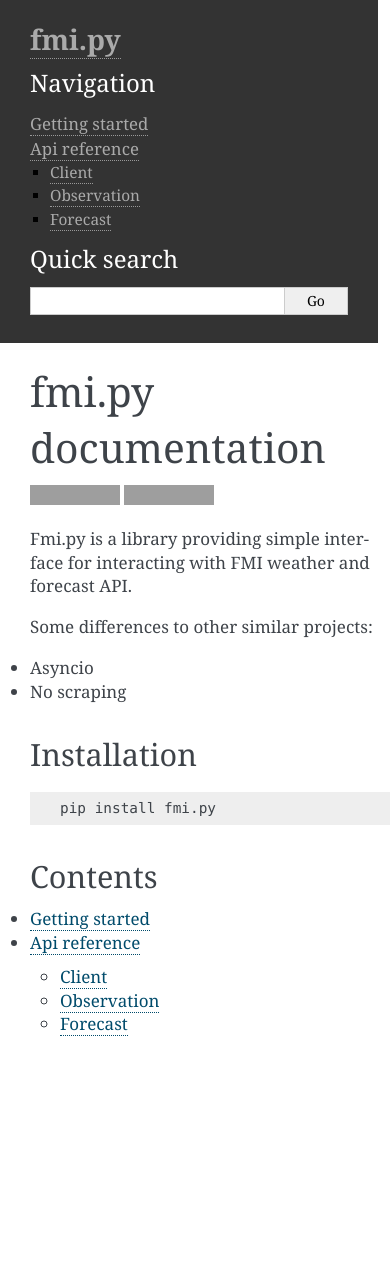
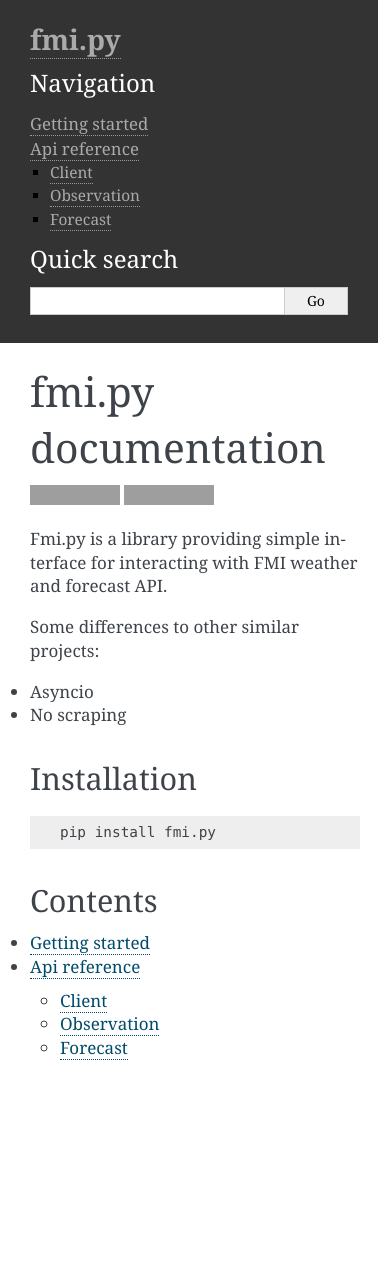
Before and after one commit to je-l/fmi.py, a Sphinx documentation site: the page built from doc/index.rst, in a window 390 px wide. Built offline with Sphinx 7.4.7, drawn with Linux system fonts in a browser that asks for light colours; grey boxes are pictures that could not be loaded.

Commit message:
Adjust mobile css

```diff
--- a/doc/_static/custom.css
+++ b/doc/_static/custom.css
@@ -10,3 +10,7 @@ div.bodywrapper {
 div.highlight {
   font-size: 1rem;
 }
+
+div.body {
+  min-width: 0;
+}
```
